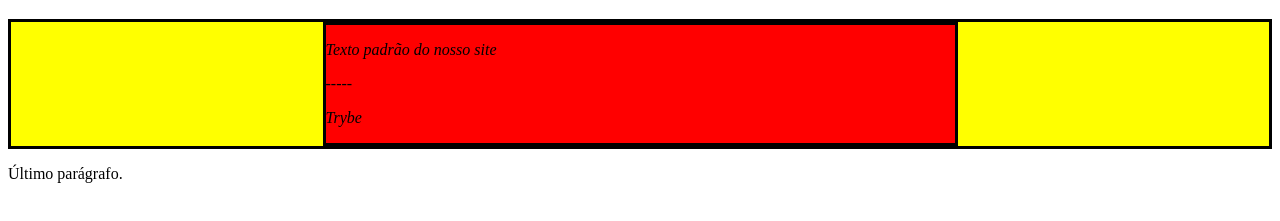
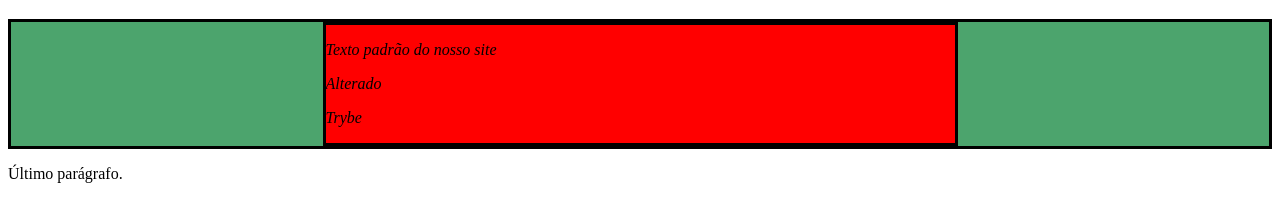
Before and after one commit to antoniocunhadev/dom-manipulation, a website: page index.html in a window 1280 px wide. Shown: the part 61-282 px from the top of the page. Drawn offline with Linux system fonts and the light colour scheme.

Commit message:
Requisito 01 e requisito 02

```diff
--- a/index.html
+++ b/index.html
@@ -6,7 +6,8 @@
     <title>Exercício</title>
 
     <style>
-      main, section {
+      main,
+      section {
         border-color: black;
         border-style: solid;
       }
@@ -46,6 +47,19 @@
     </footer>
     <script>
       // Seu código aqui
+      function changeText() {
+        const text = document.querySelector(".center-content").children[1].innerText = 'Alterado';
+      }
+      changeText()
+
+      function changeColor() {
+        const color = document.querySelector('.main-content').style.backgroundColor = 'rgb(76, 164, 109)'
+      }
+      changeColor()
+
+
+
+
       // Iniciando pullrequest
     </script>
   </body>
```
